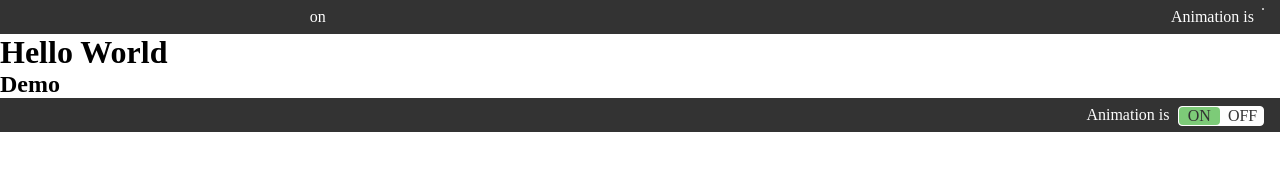
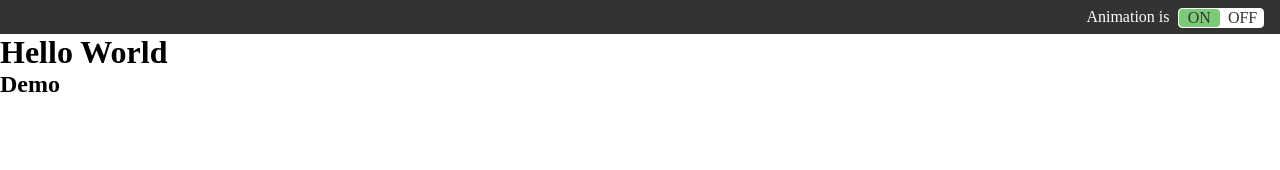
Before and after one commit to nattarnoff/omrijs, a website: page index.html in a window 1280 px wide. Drawn offline with Linux system fonts and the light colour scheme.

Commit message:
Moved demo switch to JS.

```diff
--- a/index.html
+++ b/index.html
@@ -9,23 +9,15 @@
 </head>
 <body class="js test">
   <h1>Hello World</h1>
-<h2>Demo</h2>
-<div class="animation-switch">
-    <label for="toggle2">
-      <input type="checkbox" id="toggle2" class="toggle visuallyHidden">
-      Animation is <span class="visuallyHidden">currently <span id="statusLabel">on</span></span>
-      <span class="switch-wrapper">
-      <span class="status on">On</span>
-      <span class="status off">Off</span>
-      </span>
-    </label>
 
+<div class="demo">
+   <h2>Demo</h2>
 </div>
 <script src="js/omri.js"></script>
 <script>
 omri({
   //animationLabel : 'Animate',
-  statusLabel : 'on'
+  //defaultState : true
 });
 </script>
 </body>
--- a/js/omri.js
+++ b/js/omri.js
@@ -15,47 +15,41 @@ function omri(options){
     }*/
   };
 
-
-
   var  _d = document,
     _w = window,
     $b = _d.querySelector('body')
-    ,$1st = $b.firstChild
+    , $1st = $b.firstChild
     , node = _d.createElement('div')
     , label = _d.createElement('label')
     , tog = _d.createElement('span')
-    , status = _d.createElement('span')
+    , statusOn = _d.createElement('span')
+    , statusOff = _d.createElement('span')
+    , switchWrapper = _d.createElement('span')
     , input = _d.createElement('input');
 
     if(!$b.classList.contains(options.animationClass)){
       $b.classList.add(options.animationClass);
     };
-    //if(document.body != null){ document.body.appendChild(template); }
+
     $b.insertBefore(node, $1st);
-    node.appendChild(label).setAttribute('for','toggle');
-    node.appendChild(input).setAttribute('type','checkbox');
-    input.setAttribute('id','toggle');
+    node.classList.add('animation-switch');
+    node.appendChild(label).setAttribute('for','animationToggle');
+    label.textContent= options.animationLabel;
+    label.appendChild(switchWrapper).classList.add('switch-wrapper');
+    switchWrapper.appendChild(statusOn).classList.add('on','status');
+    statusOn.textContent = "On";
+    switchWrapper.appendChild(statusOff).classList.add('off','status')
+    statusOff.textContent = 'Off';
+    label.insertBefore(input, label.firstChild).setAttribute('type','checkbox');
+    input.setAttribute('id','animationToggle');
     input.classList.add('visuallyHidden');
-    label.textContent= options.animationLabel;
-    label.appendChild(status);
-    node.classList.add('animation-switch');
-    status.classList.add('status');
-    status.textContent = " "+ options.statusLabel;
-    label.appendChild(tog).classList.add('switch-wrapper');
-
+    input.classList.add('toggle');
+    if(options.defaultState === true){
+      input.setAttribute('checked', 'checked');
+    };
     // function isChecked(){
     //look to see if the toggle is checked
     //if toggle:checked, remove active class from on
     //add active class to off
   //}
 };
-
-
-
-
-/*<div class="animation-switch">
-  <label for="checkbox">Animation is <span class="status">on</span>
-  <span class='switch-wrapper'>
-  </span></label>
-  <input type="checkbox" id="checkbox" class="visuallyHidden"/>
-</div>*/
```
